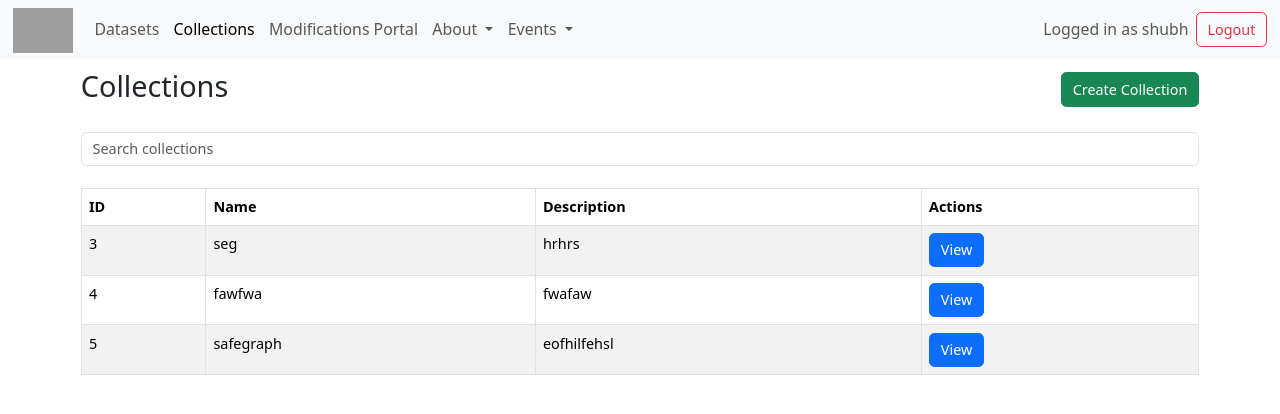
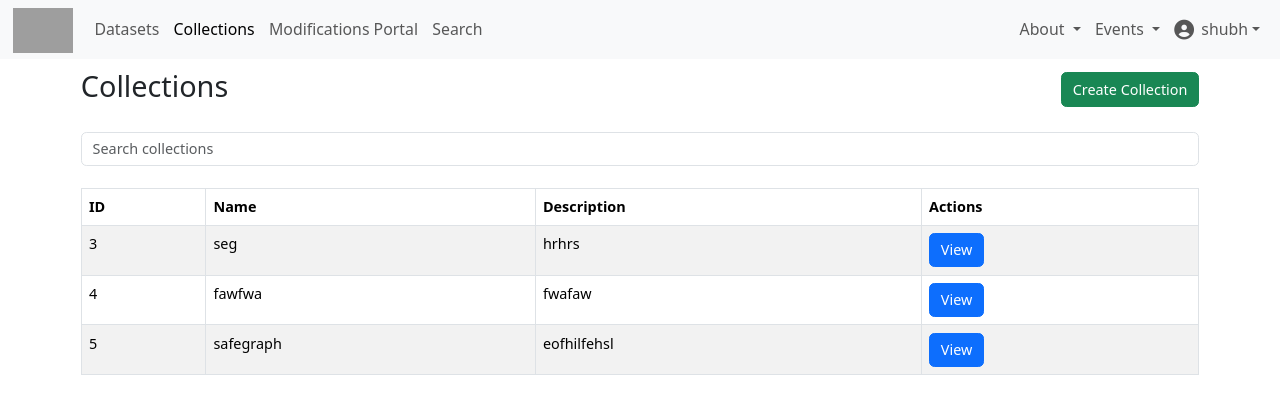
Before and after one commit to caffeinelover1012/difa_scraper_management, a Django app: page /collections/ in a window 1280 px wide. Shown: the top 414 px of the page. Run offline with Django 4.2, Linux system fonts and the light colour scheme; a user stored in the database is signed in; data comes from the database, SQL or seed files in the repository; both versions use the stored data as it was after the commit; parts of the project's set-up code (start-up, migrations or seed data) failed here and were passed over; some libraries are stand-ins or nearby versions; grey boxes are pictures that could not be loaded.

Commit message:
scraper working and navbar changes

```diff
--- a/datasets/scraper/scraper_15_WWEIA.py
+++ b/datasets/scraper/scraper_15_WWEIA.py
@@ -5,7 +5,7 @@ ORG_URL = "https://data.nal.usda.gov/dataset/what-we-eat-america-wweia-database"
 ORGANIZATION = "WWEIA"
 
 # Define a function to get the data attributes for an organization
-def get_data_attributes():
+def get_data_attributes(url):
 
     res = {i: "N/A" for i in ATTRS}
 
@@ -74,5 +74,5 @@ def get_data_attributes():
 
     return res
 
-result=get_data_attributes()
-print(result)
+# result=get_data_attributes()
+# print(result)
--- a/datasets/scraper/scraper_16_NIQ_Homescan.py
+++ b/datasets/scraper/scraper_16_NIQ_Homescan.py
@@ -6,7 +6,7 @@ ORG_URL = "https://nielseniq.com/global/en/solutions/homescan/"
 ORGANIZATION = "WWEIA"
 
 # Define a function to get the data attributes for an organization
-def get_data_attributes():
+def get_data_attributes(url):
 
     res = {i: "N/A" for i in ATTRS}
 
@@ -72,5 +72,5 @@ def get_data_attributes():
 
     return res
 
-result=get_data_attributes()
-print(result)
+# result=get_data_attributes()
+# print(result)
--- a/datasets/scraper/scraper_17_NIQ_Scantrack.py
+++ b/datasets/scraper/scraper_17_NIQ_Scantrack.py
@@ -5,7 +5,7 @@ ORG_URL = "https://nielseniq.com/global/en/solutions/homescan/"
 ORGANIZATION = "WWEIA"
 
 # Define a function to get the data attributes for an organization
-def get_data_attributes():
+def get_data_attributes(url):
 
     res = {i: "N/A" for i in ATTRS}
 
@@ -71,5 +71,5 @@ def get_data_attributes():
 
     return res
 
-result=get_data_attributes()
-print(result)
+# result=get_data_attributes()
+# print(result)
--- a/datasets/scraper/scraper_18_NIQ_TDLinx.py
+++ b/datasets/scraper/scraper_18_NIQ_TDLinx.py
@@ -6,7 +6,7 @@ ORG_URL = "https://nielseniq.com/global/en/solutions/tdlinx/"
 ORGANIZATION = "WWEIA"
 
 # Define a function to get the data attributes for an organization
-def get_data_attributes():
+def get_data_attributes(url):
 
     res = {i: "N/A" for i in ATTRS}
 
@@ -72,5 +72,5 @@ def get_data_attributes():
 
     return res
 
-result=get_data_attributes()
-print(result)
+# result=get_data_attributes()
+# print(result)
--- a/datasets/templates/datasets/navbar.html
+++ b/datasets/templates/datasets/navbar.html
@@ -50,6 +50,11 @@
           <li class="nav-item">
             <a class="nav-link {% if request.resolver_match.url_name == 'modification_requests' %}active{% endif %}" href="{% url 'modification_requests' %}">Modifications Portal</a>
           </li>
+          <li class="nav-item">
+            <a class="nav-link" href="{% url 'search' %}">Search</a>
+          </li>
+          </ul>
+          <ul class="navbar-nav ms-auto mb-2 mb-lg-0">
           <li class="nav-item dropdown">
             <a class="nav-link dropdown-toggle" href="#" id="navbarDropdownAbout" role="button" data-bs-toggle="dropdown" aria-expanded="false">
                 About
@@ -78,11 +83,17 @@
             {% endfor %}
             </ul>
         </li>
-        </ul>
-        <span class="navbar-text">
-          Logged in as {{ request.user.username }}
-        </span>
-        <a class="btn btn-outline-danger ms-2" href="{% url 'logout' %}">Logout</a>
+
+        <li class="nav-item dropdown">
+          <a class="nav-link dropdown-toggle d-flex align-items-center" href="#" id="navbarDropdownAbout" role="button" data-bs-toggle="dropdown" aria-expanded="false">
+              <i class="fas fa-user-circle fa-lg"></i>
+              <span class="ms-2">{{ request.user.username }}</span>
+          </a>
+          <ul class="dropdown-menu" aria-labelledby="navbarDropdownAbout">
+              <li><a class="dropdown-item" href="{% url 'logout' %}">Logout</a></li>
+          </ul>
+      </li>
+      </ul>
       </div>
     </div>
   </nav>
--- a/datasets/utils.py
+++ b/datasets/utils.py
@@ -24,3 +24,5 @@ def run_scraper(scraper_id):
         raise ValueError(f'Scraper with ID {scraper_id} not found.')
     scrape_function, input_param = SCRAPER_MAPPING[scraper_id]
     return scrape_function(input_param)  # Pass the URL to the scrape function
+
+# run_scraper(15)
```
Also changed, not shown: db.sqlite3.
